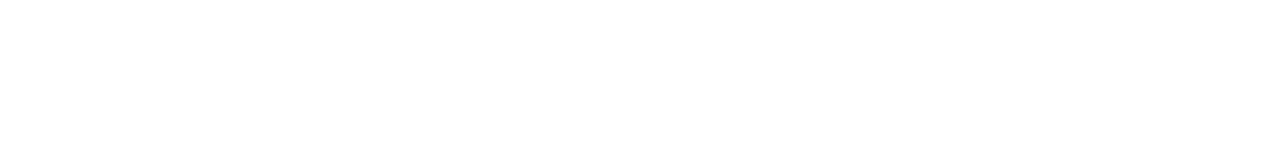
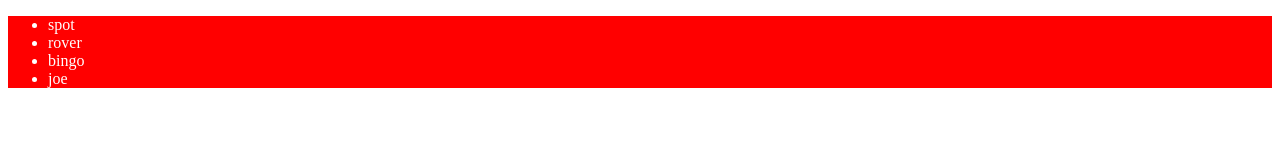
Before and after one commit to chrispiccaro18/layout-components, a website built with webpack: page src/index.html in a window 1280 px wide. Built offline with nearby package versions, Linux system fonts and the light colour scheme.

Commit message:
made webpack-play branch

```diff
--- /dev/null
+++ b/src/index.css
@@ -0,0 +1,11 @@
+.dogs {
+  background-color: red;
+
+  li {
+    color: white;
+
+    &:hover {
+      color: black;
+    }
+  }
+}
--- a/src/index.html
+++ b/src/index.html
@@ -6,6 +6,6 @@
   <title>Webpack</title>
 </head>
 <body>
-
+  <div id="root"></div>
 </body>
 </html>
--- a/src/index.js
+++ b/src/index.js
@@ -1 +1,17 @@
-console.log('hi there');
+import styles from './index.css';
+
+const root = document.getElementById('root');
+
+const dogs = ['spot', 'rover', 'bingo', 'joe'];
+
+const dogList = document.createElement('ul');
+
+dogs.forEach(dog => {
+  const dogLi = document.createElement('li');
+  dogLi.textContent = dog;
+  dogList.appendChild(dogLi);
+});
+
+dogList.classList.add(styles.dogs);
+
+root.appendChild(dogList);
--- a/webpack.config.js
+++ b/webpack.config.js
@@ -1,6 +1,7 @@
 const HtmlPlugin = require('html-webpack-plugin');
 const CleanPlugin = require('clean-webpack-plugin');
 
+//eslint-disable-next-line
 module.exports = {
   entry: './src/index.js',
   output: {
```
